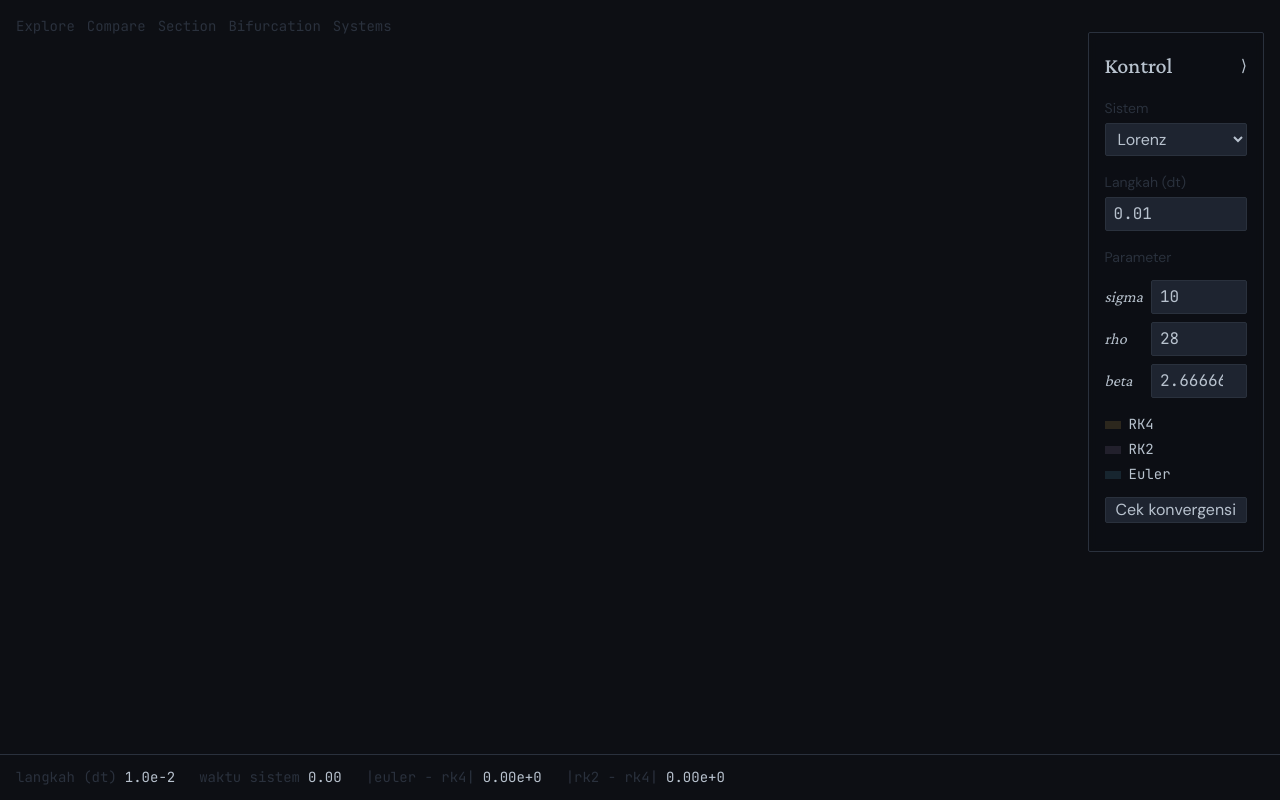
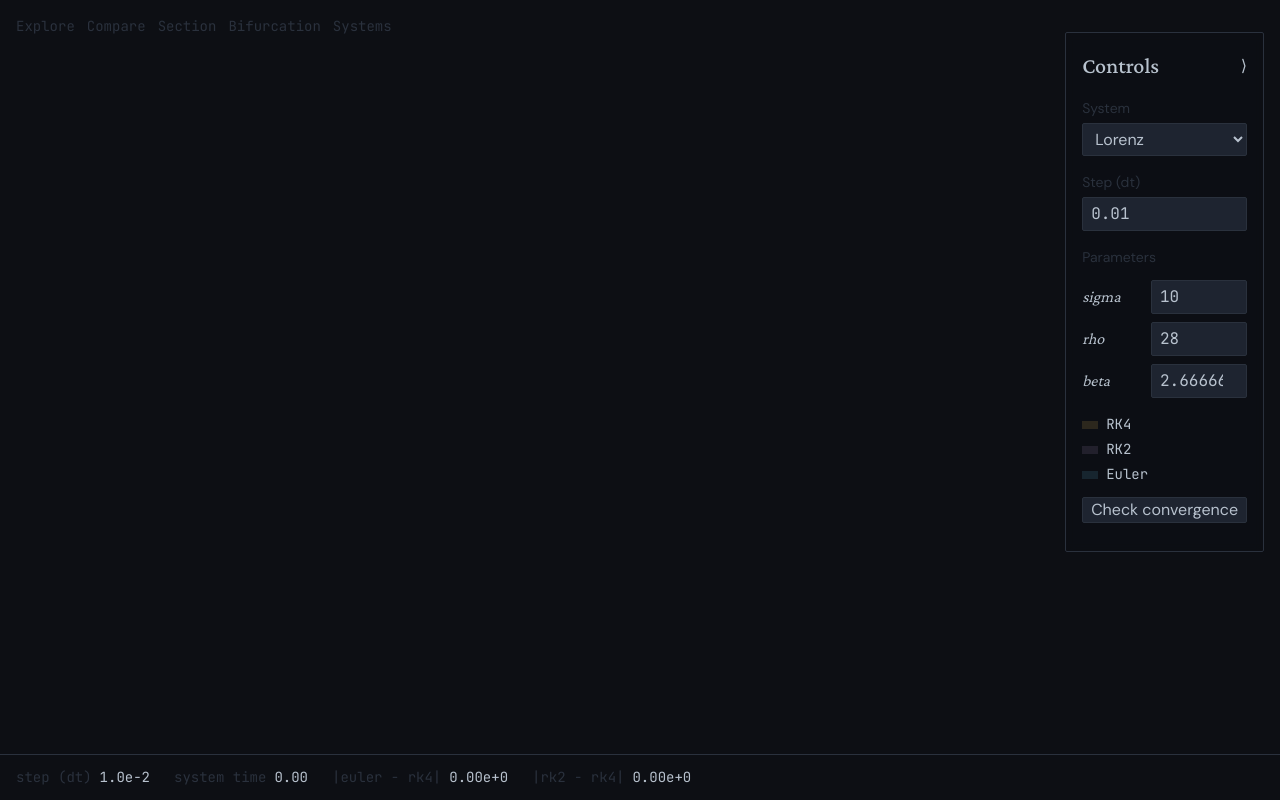
Before and after one commit to andifathulms/attractor-lab, a Next.js app: page /en/banding in a window 1280 px wide. Built offline with nearby package versions, Linux system fonts and the light colour scheme.

Commit message:
feat(i18n): translate banding's control panel and readout strip

```diff
--- a/components/comparison/ComparisonPanel.tsx
+++ b/components/comparison/ComparisonPanel.tsx
@@ -1,3 +1,4 @@
+import { useT } from '@/lib/i18n/LocaleProvider';
 import type { ConvergenceOrders } from '@/lib/dynamics/convergence';
 import type { SystemId } from '@/lib/dynamics/systems';
 import { EULER_COLOR, RK2_COLOR, RK4_COLOR } from './ComparisonCanvas';
@@ -35,12 +36,14 @@ export function ComparisonPanel({
   collapsed,
   onToggleCollapsed,
 }: ComparisonPanelProps) {
+  const t = useT();
+
   if (collapsed) {
     return (
       <button
         type="button"
         onClick={onToggleCollapsed}
-        aria-label="Buka panel kontrol"
+        aria-label={t.panel.openPanel}
         className="absolute right-0 top-8 rounded-l border border-r-0 border-rule bg-night/90 px-2 py-4 font-sans text-sm text-readout transition-colors duration-fast hover:bg-graticule"
       >
         ⟨
@@ -51,11 +54,11 @@ export function ComparisonPanel({
   return (
     <div className="absolute right-4 top-8 w-72 rounded border border-rule bg-night/90 p-4 font-sans text-sm text-readout backdrop-blur-sm">
       <div className="mb-4 flex items-center justify-between">
-        <h2 className="font-display text-lg font-medium">Kontrol</h2>
+        <h2 className="font-display text-lg font-medium">{t.panel.title}</h2>
         <button
           type="button"
           onClick={onToggleCollapsed}
-          aria-label="Tutup panel kontrol"
+          aria-label={t.panel.closePanel}
           className="text-readout transition-colors duration-fast hover:text-bloom"
         >
           ⟩
@@ -63,7 +66,7 @@ export function ComparisonPanel({
       </div>
 
       <label className="mb-4 block">
-        <span className="mb-1 block text-xs text-rule">Sistem</span>
+        <span className="mb-1 block text-xs text-rule">{t.panel.system}</span>
         <select
           value={systemId}
           onChange={(event) => onSystemChange(event.target.value as SystemId)}
@@ -71,14 +74,14 @@ export function ComparisonPanel({
         >
           {(Object.keys(SYSTEM_LABEL) as SystemId[]).map((id) => (
             <option key={id} value={id}>
-              {SYSTEM_LABEL[id]}
+              {t.systemNames[id]}
             </option>
           ))}
         </select>
       </label>
 
       <label className="mb-4 block">
-        <span className="mb-1 block text-xs text-rule">Langkah (dt)</span>
+        <span className="mb-1 block text-xs text-rule">{t.panel.step}</span>
         <input
           type="number"
           value={dt}
@@ -91,7 +94,7 @@ export function ComparisonPanel({
       </label>
 
       <fieldset className="mb-4 space-y-2">
-        <legend className="mb-1 text-xs text-rule">Parameter</legend>
+        <legend className="mb-1 text-xs text-rule">{t.panel.parameters}</legend>
         {Object.entries(params).map(([key, value]) => (
           <label key={key} className="flex items-center justify-between gap-2">
             <span className="font-display italic">{key}</span>
@@ -109,9 +112,9 @@ export function ComparisonPanel({
       </fieldset>
 
       <div className="mb-3 space-y-1 font-mono text-xs">
-        <Legend color={RK4_COLOR} label="RK4" />
-        <Legend color={RK2_COLOR} label="RK2" />
-        <Legend color={EULER_COLOR} label="Euler" />
+        <Legend color={RK4_COLOR} label={t.integratorNames.rk4} />
+        <Legend color={RK2_COLOR} label={t.integratorNames.rk2} />
+        <Legend color={EULER_COLOR} label={t.integratorNames.euler} />
       </div>
 
       <button
@@ -119,15 +122,15 @@ export function ComparisonPanel({
         onClick={onCheckConvergence}
         className="mb-3 w-full rounded border border-rule bg-graticule px-2 py-1.5 text-readout transition-colors duration-fast hover:bg-rule"
       >
-        Cek konvergensi
+        {t.panel.checkConvergence}
       </button>
 
       {convergence && (
         <div className="space-y-1 font-mono text-xs [font-variant-numeric:tabular-nums]">
-          <div className="mb-1 text-rule">orde konvergensi (dt → dt/2)</div>
-          <ConvergenceRow label="Euler" expected={1} observed={convergence.euler} />
-          <ConvergenceRow label="RK2" expected={2} observed={convergence.rk2} />
-          <ConvergenceRow label="RK4" expected={4} observed={convergence.rk4} />
+          <div className="mb-1 text-rule">{t.panel.convergenceOrder}</div>
+          <ConvergenceRow label={t.integratorNames.euler} expected={1} observed={convergence.euler} />
+          <ConvergenceRow label={t.integratorNames.rk2} expected={2} observed={convergence.rk2} />
+          <ConvergenceRow label={t.integratorNames.rk4} expected={4} observed={convergence.rk4} />
         </div>
       )}
     </div>
--- a/components/comparison/ComparisonReadoutStrip.tsx
+++ b/components/comparison/ComparisonReadoutStrip.tsx
@@ -1,3 +1,5 @@
+import { useT } from '@/lib/i18n/LocaleProvider';
+
 export type ComparisonReadoutStripProps = {
   readonly dt: number;
   readonly elapsed: number;
@@ -13,16 +15,18 @@ export function ComparisonReadoutStrip({
   eulerVsRk4,
   rk2VsRk4,
 }: ComparisonReadoutStripProps) {
+  const t = useT();
+
   return (
     <div className="flex w-full flex-wrap items-center gap-6 border-t border-rule bg-night px-4 py-3 font-mono text-xs text-readout [font-variant-numeric:tabular-nums]">
-      <Field label="langkah (dt)" value={dt.toExponential(1)} />
-      <Field label="waktu sistem" value={elapsed.toFixed(2)} />
+      <Field label={t.readout.step} value={dt.toExponential(1)} />
+      <Field label={t.readout.elapsedTime} value={elapsed.toFixed(2)} />
       <Field
-        label="|euler − rk4|"
+        label={t.readout.separationA}
         value={eulerVsRk4 !== undefined ? eulerVsRk4.toExponential(2) : '—'}
       />
       <Field
-        label="|rk2 − rk4|"
+        label={t.readout.separationB}
         value={rk2VsRk4 !== undefined ? rk2VsRk4.toExponential(2) : '—'}
       />
     </div>
```
